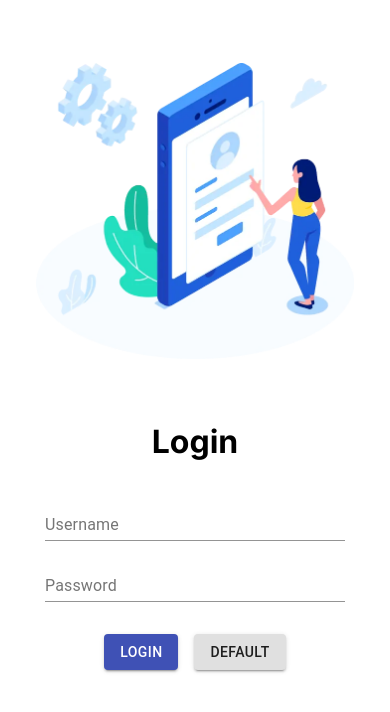
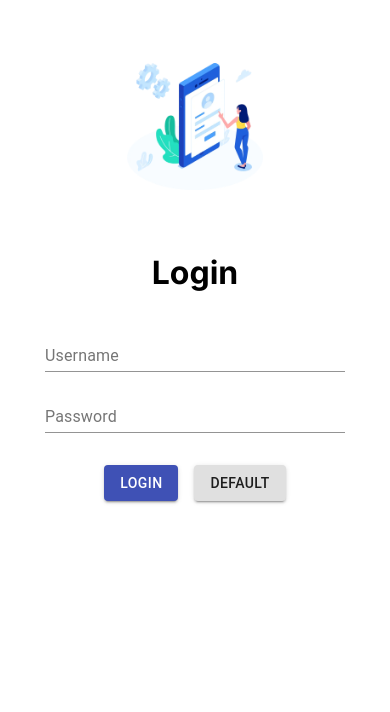
Before and after one commit to sdeepanshu11111/sku-data, a React (Create React App) app: page /login in a window 390 px wide. Shown: the top 712 px of the page. Built offline with nearby package versions, Linux system fonts and the light colour scheme.

Commit message:
ddgddgdgdda

```diff
--- a/src/styles/_LogIn.scss
+++ b/src/styles/_LogIn.scss
@@ -98,9 +98,17 @@
       box-shadow: 2px 2px 50px #cacaca;
       // background-color: antiquewhite;
 
+      .up {
+        height: 30%;
+        img {
+          height: 50%;
+        }
+      }
+
       .down {
         // background-color: aquamarine;
         width: 100%;
+        height: 70%;
 
         // background-color: gray;
 
```
